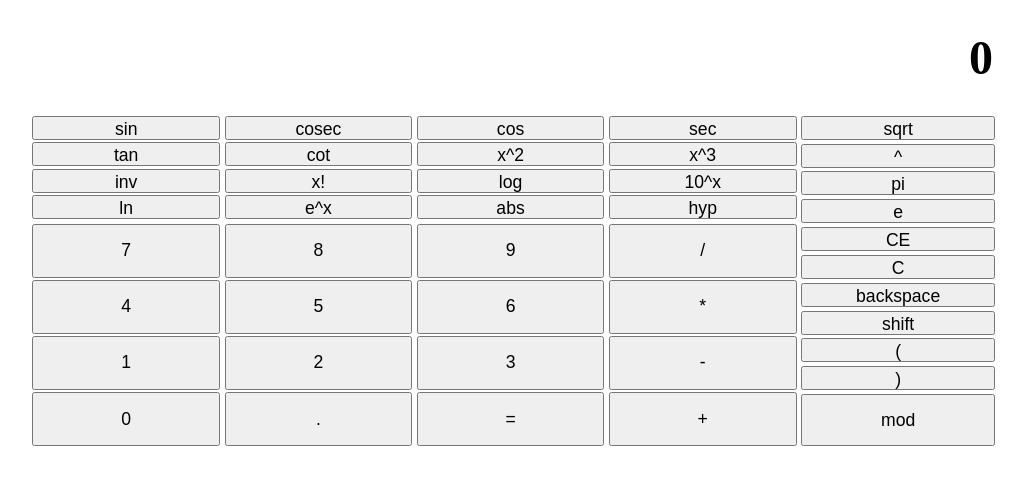
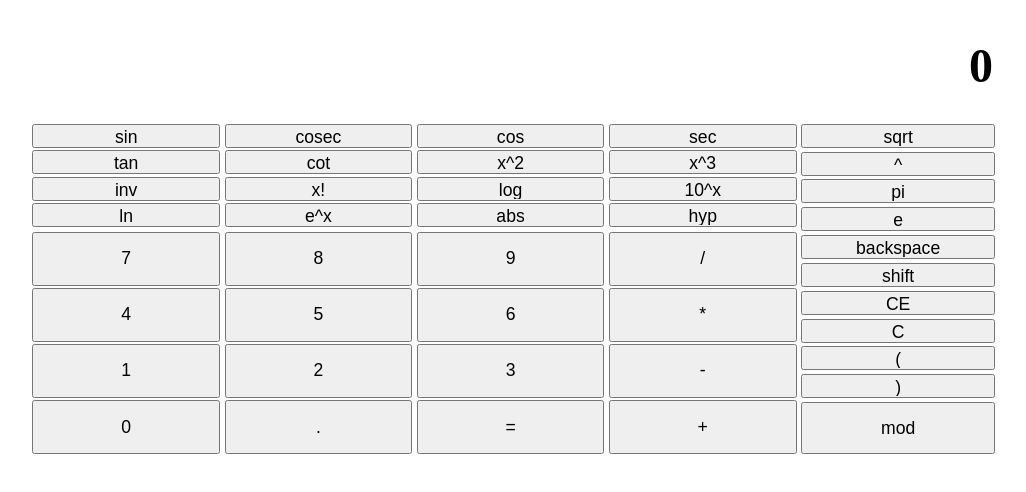
Before and after one commit to Junaidhassan99/next-calculator, a Next.js app: page / in a window 1280 px wide. Shown: the top 492 px of the page, without its empty margins (102-1128 px from the left). Built offline with nearby package versions, Linux system fonts and the light colour scheme.

Commit message:
wired issue with fix grid size fixed

```diff
--- a/components/CalculatorScreen.tsx
+++ b/components/CalculatorScreen.tsx
@@ -1,3 +1,4 @@
+import { useCallback, useEffect, useState } from "react";
 import { useAppSelector, useAppDispatch } from "../store/hooks";
 
 import classes from "../styles/calculator-home-screen.module.css";
@@ -7,7 +8,11 @@ const CalculatorScreen = () => {
     (state) => state.calculator.screenText
   );
 
-  return <h1 className={classes["calculator-screen"]}>{calculatorSelector}</h1>;
+  return (
+    <div>
+      <h1 className={classes["calculator-screen"]}>{calculatorSelector}</h1>
+    </div>
+  );
 };
 
 export default CalculatorScreen;
--- a/pages/index.tsx
+++ b/pages/index.tsx
@@ -12,8 +12,12 @@ const Home = () => {
   const calculatorDispatch = useAppDispatch();
 
   return (
-    <div className={classes["calculator-page-body"]}>
-      <CalculatorScreen />
+    <div
+      className={`${classes["calculator-page-body"]} ${classes["calculator-page-container"]}`}
+    >
+      <div>
+        <CalculatorScreen />
+      </div>
       <div className={classes["button-container"]}>
         <div className={classes["button-container-flex-grow-left"]}>
           <div
--- a/store/calculator-slice.ts
+++ b/store/calculator-slice.ts
@@ -141,6 +141,16 @@ function getButtonKeysOnShift(isShiftSelected: boolean): ButtonKeyType[] {
       isVisible: true,
     },
     {
+      text: "backspace",
+      isActive: true,
+      isVisible: true,
+    },
+    {
+      text: "shift",
+      isActive: true,
+      isVisible: true,
+    },
+    {
       text: "CE",
       isActive: true,
       isVisible: true,
@@ -150,16 +160,7 @@ function getButtonKeysOnShift(isShiftSelected: boolean): ButtonKeyType[] {
       isActive: true,
       isVisible: true,
     },
-    {
-      text: "backspace",
-      isActive: true,
-      isVisible: true,
-    },
-    {
-      text: "shift",
-      isActive: true,
-      isVisible: true,
-    },
+
     {
       text: "(",
       isActive: true,
@@ -307,6 +308,7 @@ export type ButtonKeyType = {
   isActive: boolean;
   //remove components from screen
   isVisible: boolean;
+  //explicitly make a component big
   isHeightDouble?: boolean;
 };
 
--- a/styles/calculator-home-screen.module.css
+++ b/styles/calculator-home-screen.module.css
@@ -1,6 +1,11 @@
 .calculator-page-body {
   margin-left: 10%;
   margin-right: 10%;
+}
+
+.calculator-page-container {
+  display: flex;
+  flex-direction: column;
 }
 
 .button-container {
@@ -45,6 +50,9 @@
 
 .button-item {
   font-size: 1.1rem;
+  white-space: nowrap;
+  overflow: hidden;
+  text-overflow: ellipsis;
 }
 
 .double-row-size {
@@ -58,3 +66,9 @@
   margin-right: 5%;
   font-size: 3rem;
 }
+
+/* @media only screen and (max-width: 390px) {
+  .calculator-screen {
+    width:calc(100% / 390);
+  }
+} */
```
